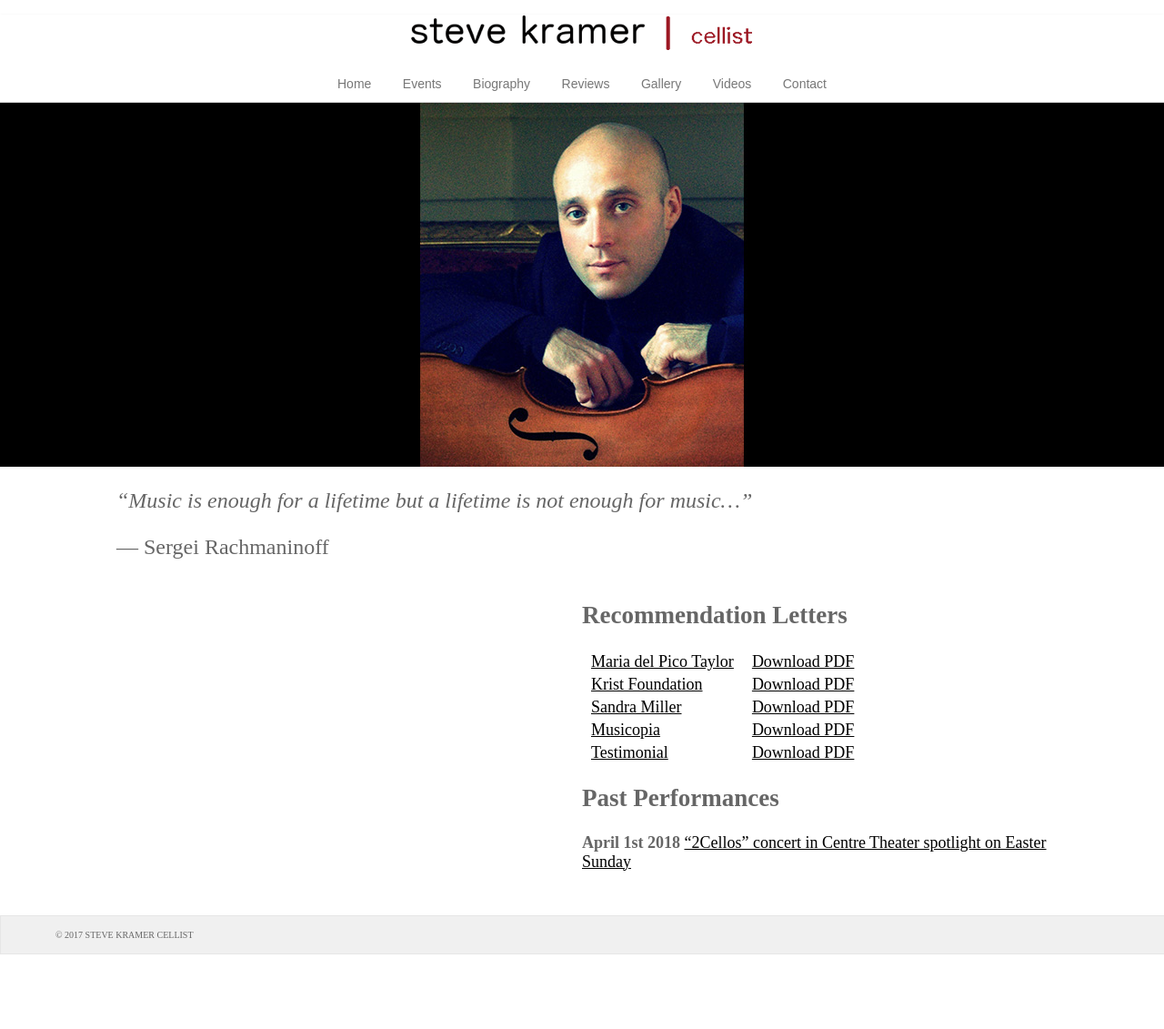
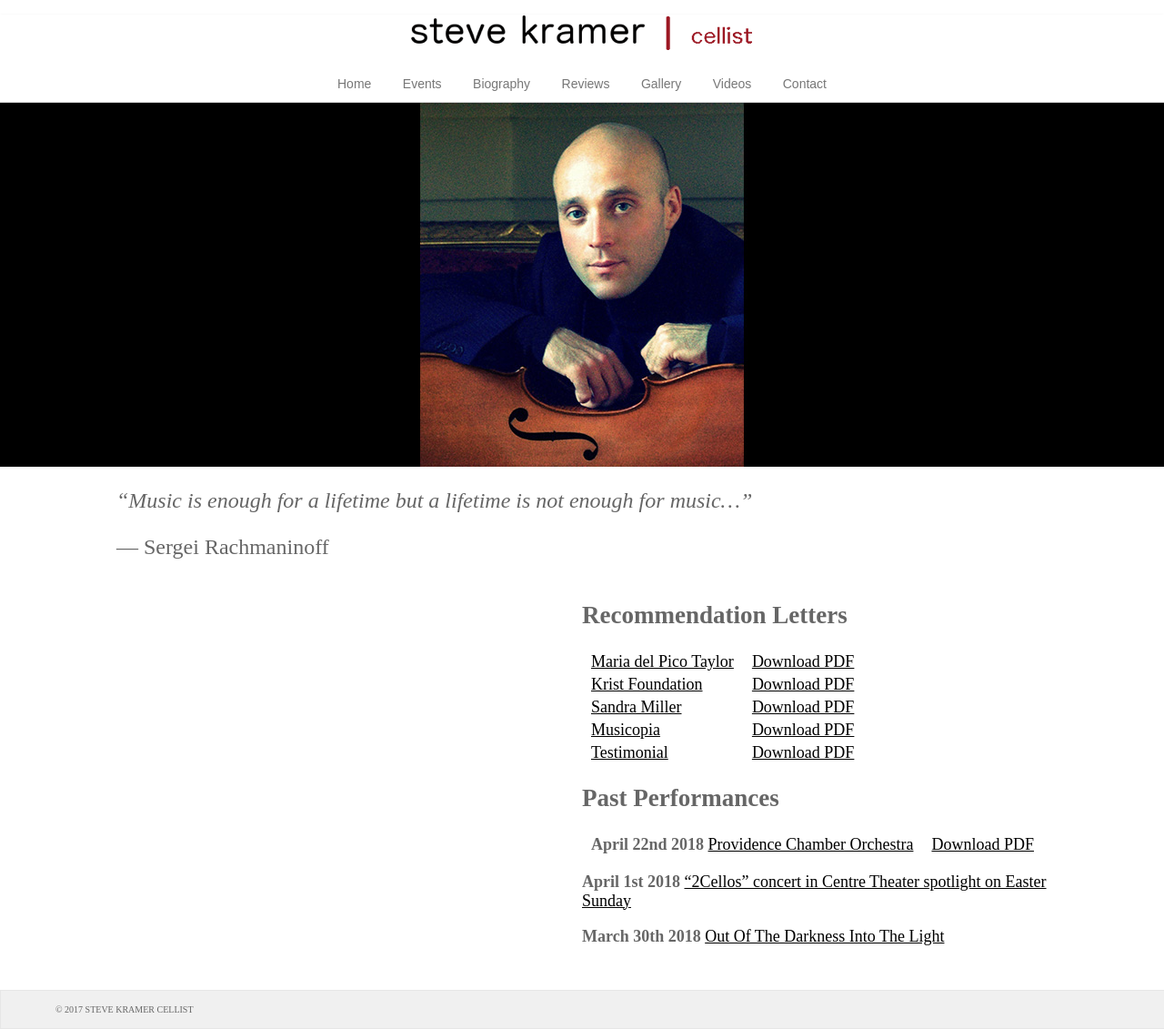
Before and after one commit to stevekramercellist/cellist, a Jekyll site: the page built from index.md, in a window 1280 px wide. Shown: the whole page at 91% size. Built offline with Jekyll 4.4.1, drawn with Linux system fonts in a browser that asks for light colours; nearby versions of some CDN libraries; before the commit the page ends 1049 px from its top, so only the background shows below that.

Commit message:
Update index.md

```diff
--- a/index.md
+++ b/index.md
@@ -24,7 +24,11 @@ layout: slideshow
 
 ## Past Performances
 
+**April 22nd 2018** [Providence Chamber Orchestra]({{ site.baseurl }}{% link documents/PCOApril2018Poster.md %})  | [Download PDF](documents/PCOApril2018Poster.pdf){:download="PCOApril2018Poster.pdf"}
+
 **April 1st 2018** ["2Cellos” concert in Centre Theater spotlight on Easter Sunday](http://www.timesherald.com/arts-and-entertainment/20180330/2cellos-concert-in-centre-theater-spotlight-on-easter-sunday)
+
+**March 30th 2018** [Out Of The Darkness Into The Light]({{ site.baseurl }}{% link documents/HolocaustCantata.md %})
 
 </div>
 </div>
```
